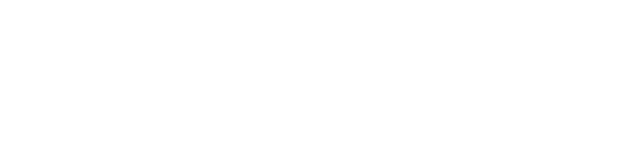
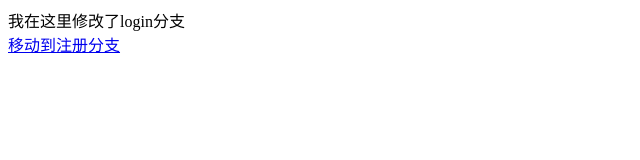
Before and after one commit to woshigediaomin/test, a plain HTML site: page index.html in a window 1280 px wide. Shown: the whole page, without its empty margins (0-640 px from the left). Drawn offline with Linux system fonts and the light colour scheme.

Commit message:
修改了index.html文件

```diff
--- a/index.html
+++ b/index.html
@@ -7,6 +7,8 @@
     <title>Document</title>
 </head>
 <body>
+    <div>我在这里修改了login分支</div>
+    <a href="./register">移动到注册分支</a>
     <script></script>
 </body>
 </html>
```
